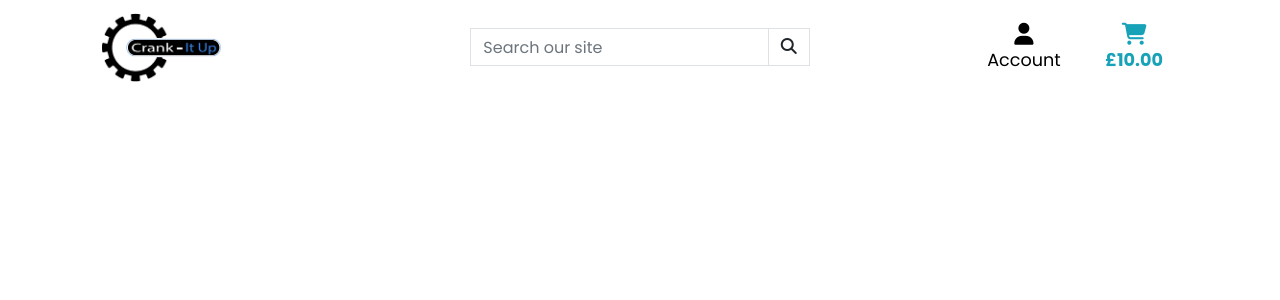
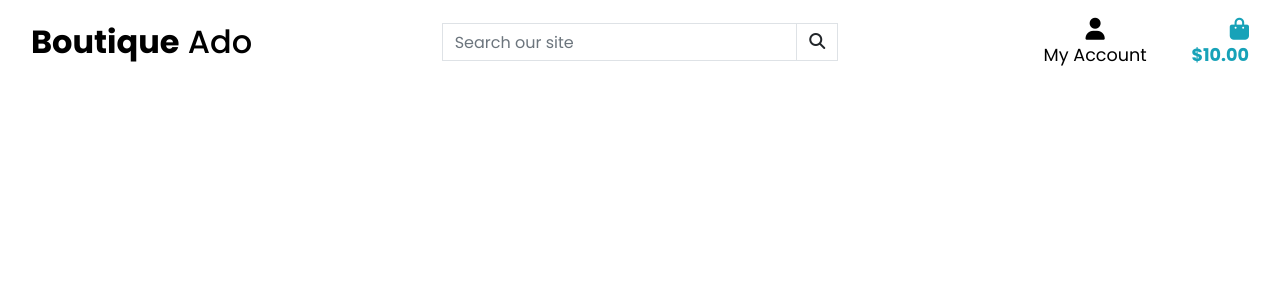
Before and after one commit to DaveWhiteh/CIU-Test, a Django app: template templates/base.html in a window 1280 px wide. Shown: the top 300 px of the page. Run offline with Django 3.2, Linux system fonts and the light colour scheme; a user stored in the database is signed in; tables that the repository leaves empty hold one stand-in row (values such as "Sample post"); the template is opened without the code that fills it: most values are stand-ins (such as "Sample title", 1, 10 or a date in 2020); some libraries are stand-ins or nearby versions.

Commit message:
Alter base.html

```diff
--- a/templates/base.html
+++ b/templates/base.html
@@ -43,22 +43,17 @@
 </head>
 
 <body>
-    <header>
-        <div class="fixed-top">
-            <nav class="navbar container navbar-expand-xl d-none d-lg-flex">
-                <!-- Logo -->
-                <div class="col-12 col-lg-4 my-auto">
-                    <a href="{% url 'home' %}" class="navbar-brand">
-                        <img src="media/logo_v1.png" alt="CIU-Test Logo" id="ciu-logo" class="img-logo">
+    <header class="container-fluid fixed-top">
+        <div id="topnav" class="row bg-white pt-lg-2 d-none d-lg-flex">
+            <div class="col-12 col-lg-4 my-auto py-1 py-lg-0 text-center text-lg-left">
+                <a href="{% url 'home' %}" class="nav-link main-logo-link">
+                    <h2 class="logo-font text-black my-0"><strong>Boutique</strong> Ado</h2>
                 </a>
             </div>
-
-                <!-- Search Box -->
-                <div class="col-12 col-lg-4 my-auto">
+            <div class="col-12 col-lg-4 my-auto py-1 py-lg-0">
                 <form method="GET" action="">
                     <div class="input-group w-100">
-                            <input class="form-control border border-black rounded-0" type="text" name="q"
-                                placeholder="Search our site">
+                        <input class="form-control border border-black rounded-0" type="text" name="q" placeholder="Search our site">
                         <div class="input-group-append">
                             <button class="form-control btn btn-black border border-black rounded-0" type="submit">
                                 <span class="icon">
@@ -69,24 +64,22 @@
                     </div>
                 </form>
             </div>
-
-                <!-- Nav -->
-                <div class="col-12 col-lg-4 my-auto">
+            <div class="col-12 col-lg-4 my-auto py-1 py-lg-0">
                 <ul class="list-inline list-unstyled text-center text-lg-right my-0">
-
-                        <!-- Dropdown -->
                     <li class="list-inline-item dropdown">
                         <a class="text-black nav-link" href="#" id="user-options" data-toggle="dropdown"
                             aria-haspopup="true" aria-expanded="false">
                             <div class="text-center">
                                 <div><i class="fas fa-user fa-lg"></i></div>
-                                    <p class="my-0">Account</p>
+                                <p class="my-0">My Account</p>
                             </div>
                         </a>
                         <div class="dropdown-menu border-0" aria-labelledby="user-options">
                             {% if request.user.is_authenticated %}
-                                <a href="" class="dropdown-item">My Profile</a>
-                                <a href="" class="dropdown-item">Create Listing</a>
+                                {% if request.user.is_superuser %}
+                                    <a href="" class="dropdown-item">Product Management</a>
+                                {% endif %}
+                                <a href="{% url 'profile' %}" class="dropdown-item">My Profile</a>
                                 <a href="{% url 'account_logout' %}" class="dropdown-item">Logout</a>
                             {% else %}
                                 <a href="{% url 'account_signup' %}" class="dropdown-item">Register</a>
@@ -94,18 +87,15 @@
                             {% endif %}
                         </div>
                     </li>
-
-                        <!-- Basket -->
                     <li class="list-inline-item">
-                            <a class="{% if grand_total %}text-info font-weight-bold{% else %}text-black{% endif %} nav-link"
-                                href="">
+                        <a class="{% if grand_total %}text-info font-weight-bold{% else %}text-black{% endif %} nav-link" href=">
                             <div class="text-center">
-                                    <div><i class="fa-solid fa-cart-shopping fa-lg"></i></div>
+                                <div><i class="fas fa-shopping-bag fa-lg"></i></div>
                                 <p class="my-0">
                                     {% if grand_total %}
-                                        £{{ grand_total|floatformat:2 }}
+                                        ${{ grand_total|floatformat:2 }}
                                     {% else %}
-                                        £0.00
+                                        $0.00
                                     {% endif %}
                                 </p>
                             </div>
@@ -113,30 +103,18 @@
                     </li>
                 </ul>
             </div>
-            </nav>
         </div>
-
-        <div class="row">
-            <nav class="navbar w-100 navbar-expand-lg px-3">
-                <!-- Upper Nav Bar - Mobile -->
+        <div class="row bg-white">
+            <nav class="navbar navbar-expand-lg navbar-light w-100">
+                <button class="navbar-toggler" type="button" data-toggle="collapse" data-target="#main-nav" aria-controls="main-nav" aria-expanded="false" aria-label="Toggle navigation">
+                    <span class="navbar-toggler-icon"></span>
+                </button>
                 {% include 'includes/mobile-nav.html' %}
             </nav>
         </div>
-
-        <!-- Mobile Search Collapsible -->
-        <div class="collapse" id="collapse-search">
-            <div class="row d-block d-lg-none bg-light">
-                <div class="col-12 px-3 py-2">
-                    <form method="GET" action="">
-                        <div class="search-box">
-                            <input type="text" name="q" placeholder="Search our products" aria-label="Search our products">
-                            <button type="submit">
-                                <i class="fa-solid fa-magnifying-glass fa-lg"></i>
-                                <span class="sr-only">Submit your search</span>
-                            </button>
-                        </div>
-                    </form>
-                </div>
+        <div id="delivery-banner" class="row text-center">
+            <div class="col bg-black text-white">
+                <h4 class="logo-font my-1">Free delivery on orders over ${{ free_delivery_threshold }}!</h4>
             </div>
         </div>
     </header>
```
Lines whose indentation alone changed are shown as unchanged.
